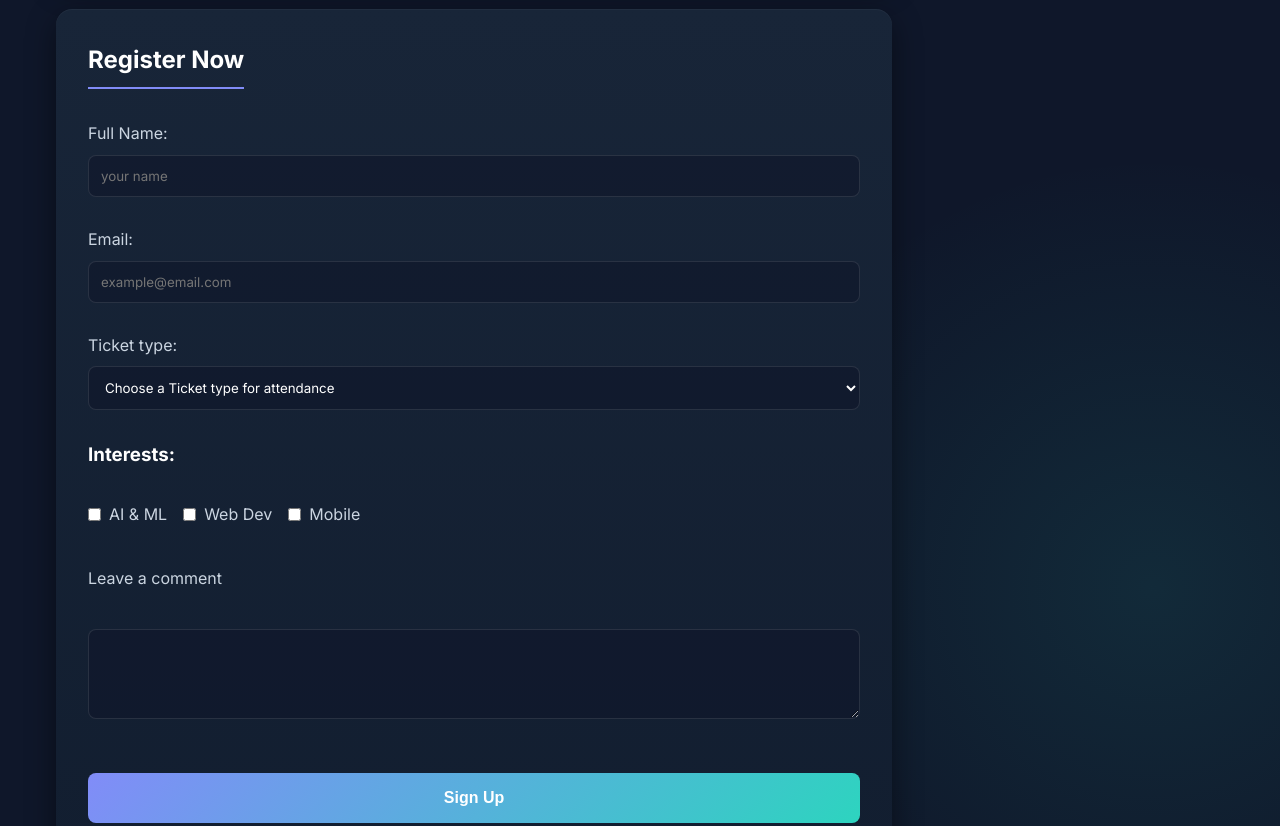
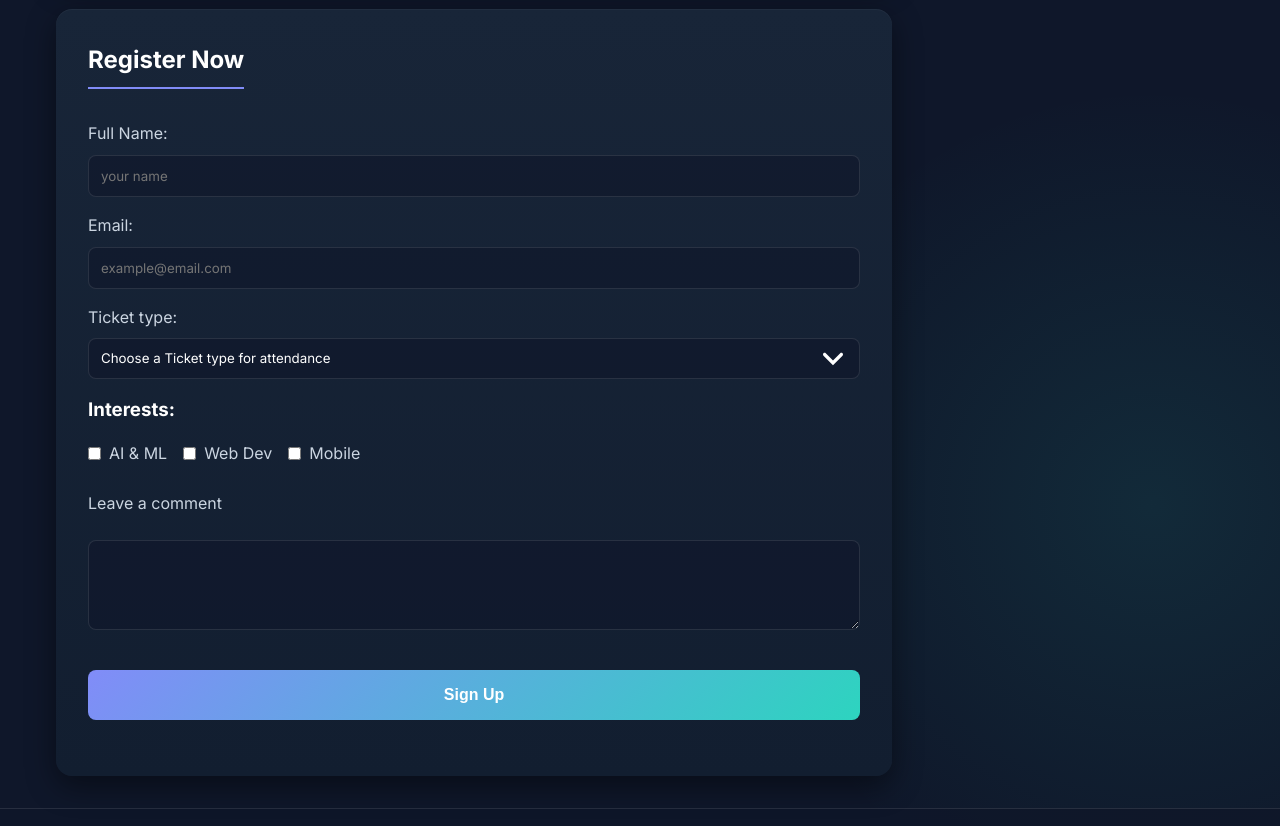
Before and after one commit to MariamTchelidze/forms-shota, a plain HTML site: page index.html in a window 1280 px wide. Shown: the part 1240-2066 px from the top of the page. Drawn offline with Linux system fonts and the light colour scheme.

Commit message:
added  small details

```diff
--- a/style.css
+++ b/style.css
@@ -213,7 +213,7 @@
   display: flex;
   flex-direction: column;
   margin-bottom: 1.5rem;
-  gap: 30px;
+  gap: 1rem;
 }
 
 label {
@@ -236,7 +236,16 @@
   font-family: inherit;
   transition: all 0.3s ease;
 }
-
+select {
+  appearance: none;
+  -webkit-appearance: none;
+  -moz-appearance: none;
+  padding-right: 40px;
+  background-image: url("images/arrow.svg");
+  background-repeat: no-repeat;
+  background-position: right 16px center;
+  background-size: 20px 20px;
+}
 input:focus,
 select:focus,
 textarea:focus {
@@ -248,7 +257,7 @@
 .checkbox-group {
   display: flex;
   flex-direction: column;
-  gap: 1rem;
+  /* gap: 1rem; */
   flex-wrap: wrap;
 }
 .checkbox-group .checkboxes {
```
Also changed, not shown: images/arrow.svg (added).
